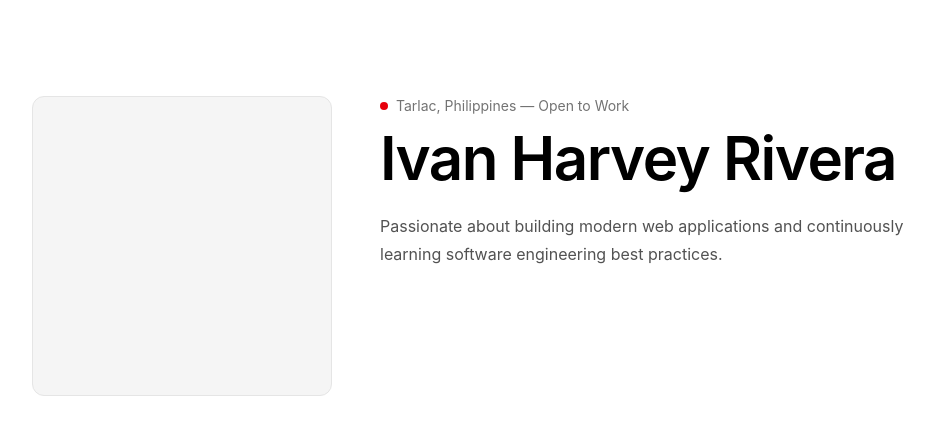
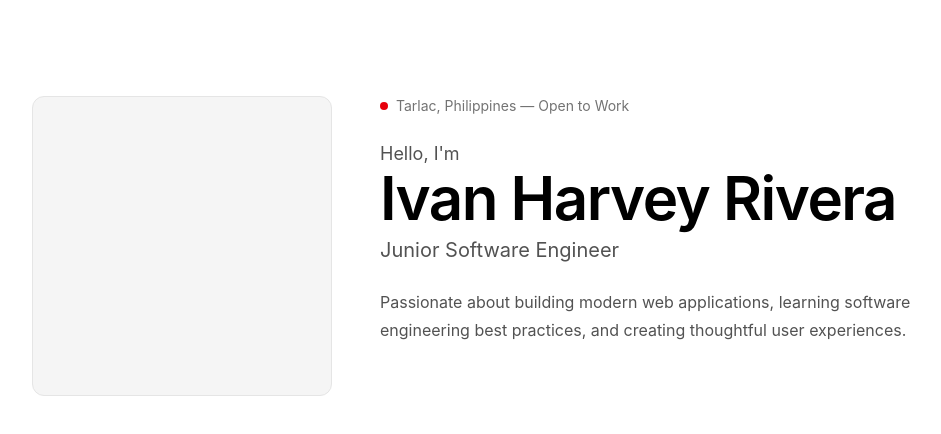
Before and after one commit to The-Young-Swag/Portfolio_DevStudio, a React (Vite) app: page / in a window 1280 px wide. Shown: the top 434 px of the page, without its empty margins (0-941 px from the left). Built offline with nearby package versions, Linux system fonts and the light colour scheme.

Commit message:
feat: complete hero identity content

```diff
--- a/src/components/hero/HeroInfo.tsx
+++ b/src/components/hero/HeroInfo.tsx
@@ -10,11 +10,19 @@ export function HeroInfo() {
                 {profile.location} — {profile.availability}
             </p>
 
+            <Text className="mt-6 text-lg">
+                {profile.greeting}
+            </Text>
+
             <Heading level={1}>
                 {profile.name}
             </Heading>
 
-            <div className="mt-6 space-y-4 max-w-xl">
+            <Text className="mt-2 text-xl">
+                {profile.headline}
+            </Text>
+
+            <div className="mt-6 max-w-xl">
                 <Text>
                     {profile.description}
                 </Text>
--- a/src/constants/profile.ts
+++ b/src/constants/profile.ts
@@ -1,4 +1,6 @@
 export const profile = {
+    greeting: "Hello, I'm",
+
     name: "Ivan Harvey Rivera",
 
     headline: "Junior Software Engineer",
@@ -8,7 +10,7 @@ export const profile = {
     availability: "Open to Work",
 
     description:
-        "Passionate about building modern web applications and continuously learning software engineering best practices.",
+    "Passionate about building modern web applications, learning software engineering best practices, and creating thoughtful user experiences.",
 
     github: "",
 
```
Also changed, not shown: src/components/ui/index.ts (added).
